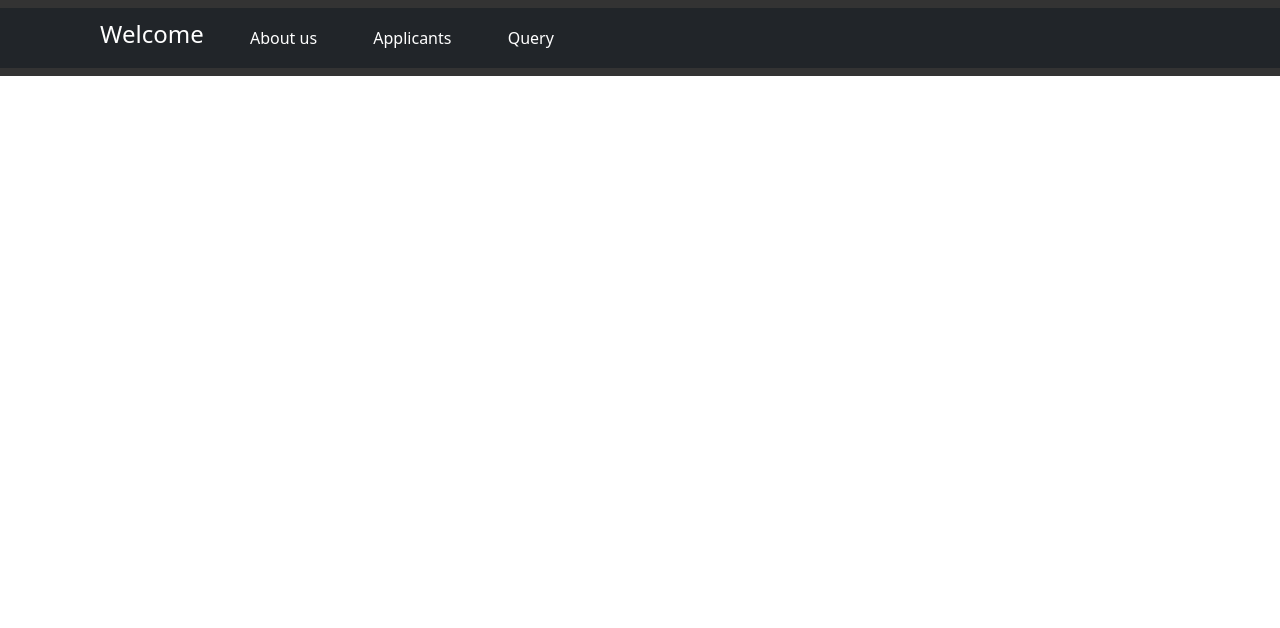
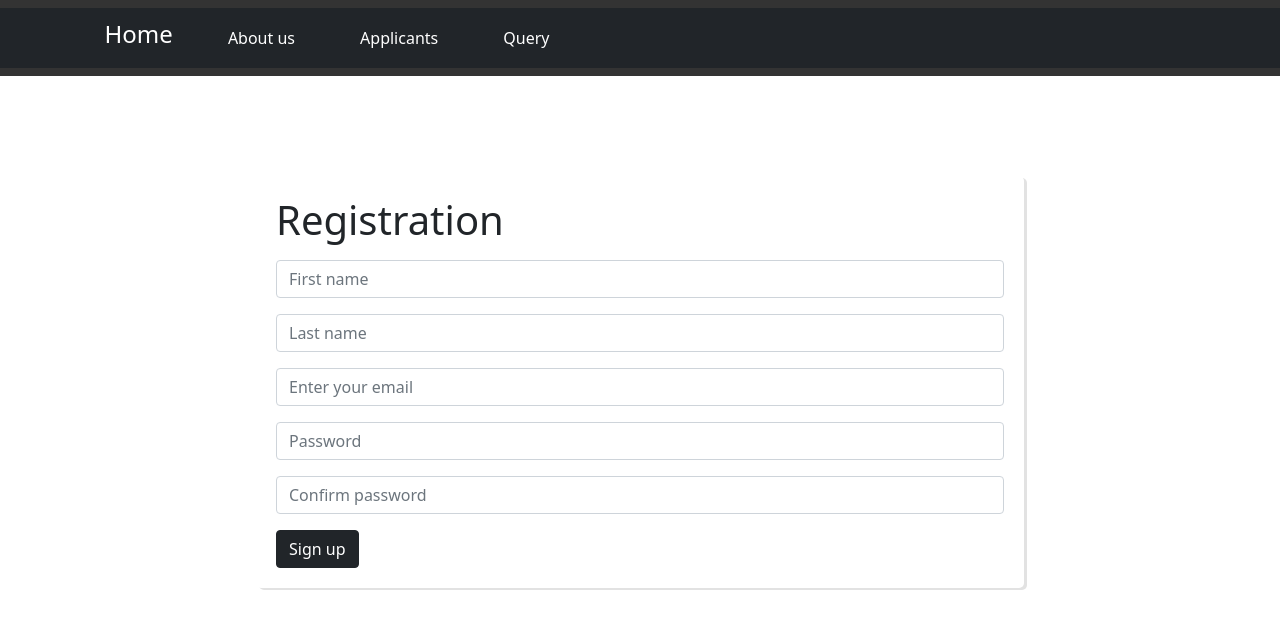
Before and after one commit to mayurvhits/React_Project, a React (Create React App) app: page /registration in a window 1280 px wide. Shown: the top 628 px of the page. Built offline with nearby package versions, Linux system fonts and the light colour scheme.

Commit message:
router updated, login, registration page created

```diff
--- a/src/App.css
+++ b/src/App.css
@@ -88,7 +88,7 @@ Link:hover {
   height: 400px;
   display: flex;
   justify-content: center;
-    align-items: center;
+  align-items: center;
 }
 
 .right {
@@ -129,9 +129,25 @@ Link:hover {
   height: 380px;
 }
 
-.img1{
+.img1 {
   height: 300px;
   width: 400px;
 }
 
-/* -------------------------------****************************************-------------------------------------- */
+.fa {
+  color: white;
+  height: 35px;
+  width: 50px;
+  margin-left: 30px;
+}
+
+.welcome {
+  text-decoration: none;
+}
+
+.register {
+  display: flex;
+  width: 215px;
+  justify-content: space-between;
+  margin-top: 15px;
+}
--- a/src/App.js
+++ b/src/App.js
@@ -1,37 +1,10 @@
 import './App.css';
-import Login from './components/Login';
-import Firstnavbar from './components/Firstnavbar';
-import { BrowserRouter as Router, Switch, Route } from 'react-router-dom';
-import Reachus from './components/ReachUs';
-import About from './components/About'
-import Background from './components/Background';
-import Query from './components/Query'
-
+import Routes from './Routes';
 
 function App() {
   return (
     <>
-      <Router>
-        <Firstnavbar />
-        {/* <Background /> */}
-
-        <Switch>
-          <Route exact path="/Applicants">
-            <Login />
-          </Route>
-          {/* <Route exact path="/About">
-            <Reachus />
-            </Route> */}
-            <Route exact path="/About">
-              <About />
-
-            </Route>
-            <Route exact path="/query">
-              <Query />
-
-            </Route>
-        </Switch>
-      </Router>
+      <Routes></Routes>
     </>
   );
 }
--- a/src/Routes.js
+++ b/src/Routes.js
@@ -1,12 +1,24 @@
 import Login from './components/Login';
+import About from './components/About';
 import Firstnavbar from './components/Firstnavbar';
 import { BrowserRouter as Router, Switch, Route } from 'react-router-dom';
-import Reachus from './components/ReachUs';
+import ApplicantsForm from './components/ApplicantsForm';
+import Query from './components/Query';
+import Registration from './components/Registration';
 
 function Routes() {
   return (
     <>
-
+      <Router>
+        <Firstnavbar></Firstnavbar>
+        <Switch>
+          <Route exact path={'/'} component={Login} />
+          <Route exact path={'/About'} component={About} />
+          <Route exact path={'/Applicants'} component={ApplicantsForm} />
+          <Route exact path={'/query'} component={Query} />
+          <Route exact path={'/registration'} component={Registration} />
+        </Switch>
+      </Router>
     </>
   );
 }
--- /dev/null
+++ b/src/components/ApplicantsForm.js
@@ -0,0 +1,92 @@
+import React, { Component } from 'react';
+import { Button, Form } from 'react-bootstrap';
+
+class ApplicantsForm extends Component {
+  constructor(props) {
+    super(props);
+
+    this.state = {
+      name: '',
+      phoneNo: '',
+      city: '',
+    };
+  }
+
+  handleNameChange = (event) => {
+    this.setState({
+      name: event.target.value,
+    });
+  };
+
+  handlePhoneNoChange = (event) => {
+    this.setState({
+      phoneNo: event.target.value,
+    });
+  };
+
+  handleCityChange = (event) => {
+    this.setState({
+      city: event.target.value,
+    });
+  };
+
+  handleSubmit = () => {
+    alert(`${this.state.name} ${this.state.phoneNo} ${this.state.city}`)
+  }
+
+  render() {
+    return (
+      <div>
+        <>
+          <div>
+            <Form className="form" onSubmit={this.handleSubmit} autoComplete="off">
+              <Form.Label>
+                <h1>Fill this form</h1>
+              </Form.Label>
+              <Form.Group className="mb-3" controlId="formBasicEmail">
+                <Form.Label>Applicants full Name</Form.Label>
+                <Form.Control
+                  type="text"
+                  placeholder="Enter your name"
+                  value={this.state.name}
+                  onChange={this.handleNameChange}
+                />
+              </Form.Group>
+
+              <Form.Group className="mb-3" controlId="formBasicPassword">
+                <Form.Label>Phone number</Form.Label>
+                <Form.Control
+                  type="tel"
+                  placeholder="(+91) 1234567890"
+                  value={this.state.phoneNo}
+                  onChange={this.handlePhoneNoChange}
+                />
+              </Form.Group>
+              <Form.Group className="mb-3" controlId="formBasicPassword">
+                <Form.Label>City</Form.Label>
+                <Form.Control
+                  type="text"
+                  placeholder="Enter your city name"
+                  value={this.state.city}
+                  onChange={this.handleCityChange}
+                />
+              </Form.Group>
+              {/* <Form.Group className="mb-3" controlId="formBasicCheckbox">
+            <Form.Check type="checkbox" label="Check me out" />
+          </Form.Group> */}
+              <Form.Group controlId="formFileMultiple" className="mb-3">
+                <Form.Label>Upload document</Form.Label>
+                <Form.Control type="file" multiple />
+              </Form.Group>
+              <Button className="button" variant="primary" type="submit">
+                Submit
+              </Button>
+            </Form>
+          </div>
+        </>
+      </div>
+    );
+  }
+}
+
+export default ApplicantsForm;
--- a/src/components/Firstnavbar.js
+++ b/src/components/Firstnavbar.js
@@ -1,16 +1,24 @@
 import React from 'react';
 import { Navbar, Nav, Container } from 'react-bootstrap';
 import { Link } from 'react-router-dom';
+import { FontAwesomeIcon } from '@fortawesome/react-fontawesome';
+import { faMotorcycle } from '@fortawesome/free-solid-svg-icons';
+import { library } from '@fortawesome/fontawesome-svg-core';
+
 function Firstnavbar() {
   return (
     <div className="navbar">
       <Navbar bg="dark" variant="dark">
+        <FontAwesomeIcon className="fa" icon="fa-solid fa-motorcycle" />
         <Container>
           {/* <Navbar.Brand className="navbrand" href="#home">
             Welcome
           </Navbar.Brand> */}
+
           <div className="navlink">
-            <h4 className='h11'>Welcome</h4>
+            <Link className='welcome' to="/">
+              <h4 className="h11">Home</h4>
+            </Link>
             <Link className="link" to="/About">
               About us
             </Link>
--- a/src/components/Login.js
+++ b/src/components/Login.js
@@ -1,86 +1,75 @@
 import React, { Component } from 'react';
 import { Button, Form } from 'react-bootstrap';
+import { Link } from 'react-router-dom';
 
 class Login extends Component {
   constructor(props) {
     super(props);
 
     this.state = {
-      name: '',
-      phoneNo: '',
-      city: '',
+      email: '',
+      password: '',
     };
   }
 
-  handleNameChange = (event) => {
+  handleEmailChange = (event) => {
     this.setState({
-      name: event.target.value,
+      email: event.target.value,
     });
   };
 
-  handlePhoneNoChange = (event) => {
+  handlePasswordChange = (event) => {
     this.setState({
-      phoneNo: event.target.value,
-    });
-  };
-
-  handleCityChange = (event) => {
-    this.setState({
-      city: event.target.value,
+      password: event.target.value,
     });
   };
 
   handleSubmit = () => {
-    alert(`${this.state.name} ${this.state.phoneNo} ${this.state.city}`)
-  }
+    alert(`${this.state.email} ${this.state.password} ${this.state.city}`);
+  };
 
   render() {
     return (
       <div>
         <>
           <div>
-            <Form className="form" onSubmit={this.handleSubmit}>
+            <Form
+              className="form"
+              onSubmit={this.handleSubmit}
+              autoComplete="off"
+            >
               <Form.Label>
-                <h1>Fill this form</h1>
+                <h1 className="login">Login</h1>
               </Form.Label>
               <Form.Group className="mb-3" controlId="formBasicEmail">
-                <Form.Label>Applicants full Name</Form.Label>
+                {/* <Form.Label>Email</Form.Label> */}
                 <Form.Control
-                  type="text"
-                  placeholder="Enter your name"
-                  value={this.state.name}
-                  onChange={this.handleNameChange}
+                  type="email"
+                  placeholder="Email"
+                  value={this.state.email}
+                  onChange={this.handleEmailChange}
                 />
               </Form.Group>
 
               <Form.Group className="mb-3" controlId="formBasicPassword">
-                <Form.Label>Phone number</Form.Label>
+                {/* <Form.Label>Password</Form.Label> */}
                 <Form.Control
-                  type="tel"
-                  placeholder="(+91) 1234567890"
-                  value={this.state.phoneNo}
-                  onChange={this.handlePhoneNoChange}
+                  type="password"
+                  placeholder="Password"
+                  value={this.state.password}
+                  onChange={this.handlePasswordChange}
                 />
               </Form.Group>
-              <Form.Group className="mb-3" controlId="formBasicPassword">
-                <Form.Label>City</Form.Label>
-                <Form.Control
-                  type="text"
-                  placeholder="Enter your city name"
-                  value={this.state.city}
-                  onChange={this.handleCityChange}
-                />
-              </Form.Group>
-              {/* <Form.Group className="mb-3" controlId="formBasicCheckbox">
-            <Form.Check type="checkbox" label="Check me out" />
-          </Form.Group> */}
-              <Form.Group controlId="formFileMultiple" className="mb-3">
-                <Form.Label>Upload document</Form.Label>
-                <Form.Control type="file" multiple />
-              </Form.Group>
+
               <Button className="button" variant="primary" type="submit">
-                Submit
+                Login
               </Button>
+              <div className="register">
+                <p>Don't have an account?</p>
+                <Link className="welcome" to="/registration">
+                  <h5 className="">Sign</h5>
+                </Link>
+              </div>
             </Form>
           </div>
         </>
--- a/src/components/Query.js
+++ b/src/components/Query.js
@@ -1,57 +1,59 @@
-import React, {Component} from 'react';
+import React, { Component } from 'react';
 import { Button, Form, FloatingLabel } from 'react-bootstrap';
 
 class Query extends Component {
-
   constructor(props) {
-    super(props)
+    super(props);
 
     this.state = {
-       name:'',
-       email:'',
-       text:'',
-    }
+      name: '',
+      email: '',
+      text: '',
+    };
   }
 
   handleNameChange = (event) => {
     this.setState({
-      name: event.target.value
-    })
-  }
+      name: event.target.value,
+    });
+  };
 
   handleEmailChange = (event) => {
     this.setState({
-      email: event.target.value
-    })
-  }
+      email: event.target.value,
+    });
+  };
 
   handleTextChange = (event) => {
     this.setState({
-      text: event.target.value
-    })
-  }
+      text: event.target.value,
+    });
+  };
 
   handleSubmit = () => {
-    alert(`${this.state.name} ${this.state.email} ${this.state.text}`)
-  }
+    alert(`${this.state.name} ${this.state.email} ${this.state.text}`);
+  };
 
-  render(){
+  render() {
     return (
       <div>
         <>
           <div>
-          <Form className="form" onSubmit={this.handleSubmit}>
+            <Form
+              className="form"
+              onSubmit={this.handleSubmit}
+              autoComplete="off"
+            >
               <h1>Query Section</h1>
               <Form.Group className="mb-3" controlId="formBasicEmail">
-              <Form.Label>
-                Name
-              </Form.Label>
+                <Form.Label>Name</Form.Label>
 
                 <Form.Control
                   type="text"
                   placeholder="Full name"
                   value={this.state.name}
-              onChange={this.handleNameChange}/>
+                  onChange={this.handleNameChange}
+                />
               </Form.Group>
 
               <Form.Group className="mb-3" controlId="formBasicPassword">
@@ -60,7 +62,8 @@ class Query extends Component {
                   type="tel"
                   placeholder="Enter your mail"
                   value={this.state.email}
-              onChange={this.handleEmailChange}/>
+                  onChange={this.handleEmailChange}
+                />
               </Form.Group>
               <FloatingLabel
                 controlId="floatingTextarea"
@@ -71,7 +74,8 @@ class Query extends Component {
                   type="textarea"
                   placeholder="Leave a comment here"
                   value={this.state.text}
-              onChange={this.handleTextChange} />
+                  onChange={this.handleTextChange}
+                />
               </FloatingLabel>
               {/* <Form.Group className="mb-3" controlId="formBasicCheckbox">
             <Form.Check type="checkbox" label="Check me out" />
--- /dev/null
+++ b/src/components/Registration.js
@@ -0,0 +1,127 @@
+import React, { Component } from 'react';
+import { Button, Form } from 'react-bootstrap';
+
+class Registration extends Component {
+  constructor(props) {
+    super(props);
+
+    this.state = {
+      fname: '',
+      lname: '',
+      email: '',
+      password: '',
+      confirmPassword: '',
+    };
+  }
+
+  handleFnameChange = (event) => {
+    this.setState({
+      fname: event.target.value,
+    });
+  };
+
+  handleLnameChange = (event) => {
+    this.setState({
+      lname: event.target.value,
+    });
+  };
+
+  handleEmailChange = (event) => {
+    this.setState({
+      email: event.target.value,
+    });
+  };
+
+  handlePasswordChange = (event) => {
+    this.setState({
+      password: event.target.value,
+    });
+  };
+
+  handleConfirmpasswordChange = (event) => {
+    this.setState({
+      confirmPassword: event.target.value,
+    });
+  };
+
+  handleSubmit = () => {
+    alert(
+      `${this.state.fname} ${this.state.lname} ${this.state.email} ${this.state.password} ${this.state.confirmPassword}`
+    );
+  };
+
+  render() {
+    return (
+      <div>
+        <>
+          <div>
+            <Form
+              className="form"
+              onSubmit={this.handleSubmit}
+              autoComplete="off"
+            >
+              <Form.Label>
+                <h1 className="login">Registration</h1>
+              </Form.Label>
+              <Form.Group className="mb-3" controlId="formBasicText">
+                {/* <Form.Label>Email</Form.Label> */}
+                <Form.Control
+                  type="text"
+                  placeholder="First name"
+                  value={this.state.fname}
+                  onChange={this.handleFnameChange}
+                />
+              </Form.Group>
+
+              <Form.Group className="mb-3" controlId="formBasicText">
+                {/* <Form.Label>Password</Form.Label> */}
+                <Form.Control
+                  type="text"
+                  placeholder="Last name"
+                  value={this.state.lname}
+                  onChange={this.handleLnameChange}
+                />
+              </Form.Group>
+
+              <Form.Group className="mb-3" controlId="formBasicEmail">
+                {/* <Form.Label>Password</Form.Label> */}
+                <Form.Control
+                  type="email"
+                  placeholder="Enter your email"
+                  value={this.state.email}
+                  onChange={this.handleEmailChange}
+                />
+              </Form.Group>
+
+              <Form.Group className="mb-3" controlId="formBasicPassword">
+                {/* <Form.Label>Password</Form.Label> */}
+                <Form.Control
+                  type="password"
+                  placeholder="Password"
+                  value={this.state.password}
+                  onChange={this.handlePasswordChange}
+                />
+              </Form.Group>
+
+              <Form.Group className="mb-3" controlId="formBasicPassword">
+                {/* <Form.Label>Password</Form.Label> */}
+                <Form.Control
+                  type="password"
+                  placeholder="Confirm password"
+                  value={this.state.confirmPassword}
+                  onChange={this.handleConfirmpasswordChange}
+                />
+              </Form.Group>
+
+              <Button className="button" variant="primary" type="submit">
+                Sign up
+              </Button>
+            </Form>
+          </div>
+        </>
+      </div>
+    );
+  }
+}
+
+export default Registration;
```
Also changed, not shown: src/components/Background.js (deleted, +0 -11 lines). Lines whose indentation alone changed are shown as unchanged.
